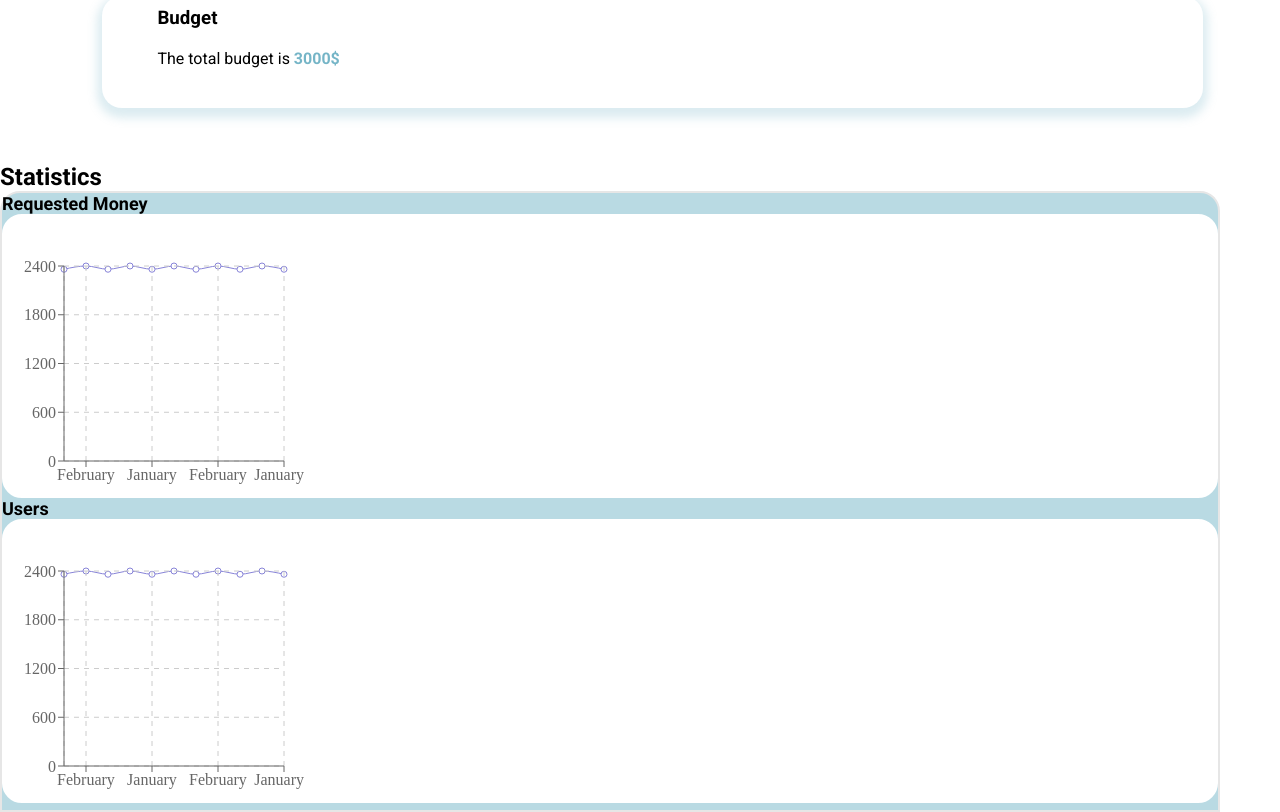
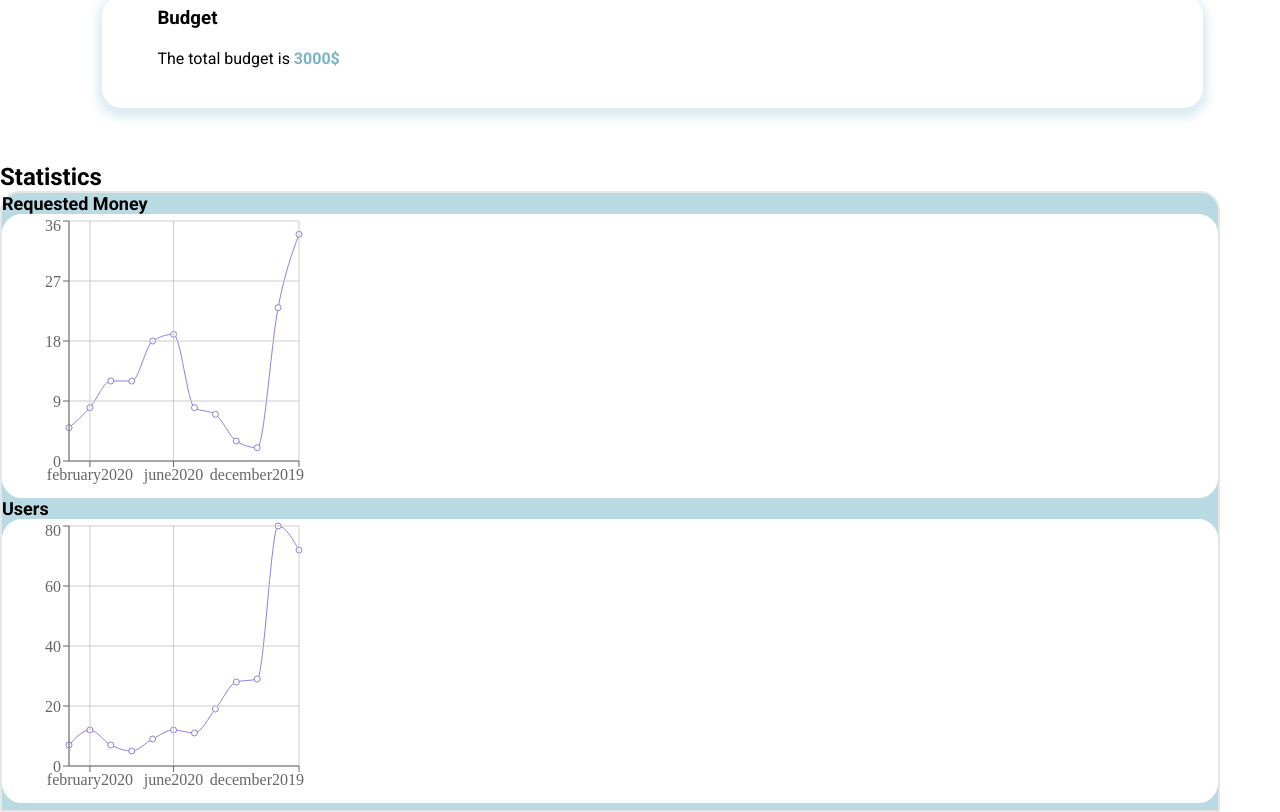
Before and after one commit to ferranjuanals/jump2digital-hackathon, a React (Create React App) app in the folder frontend/: page / in a window 1280 px wide. Shown: the part 565-1377 px from the top of the page. Built offline with nearby package versions, Linux system fonts and the light colour scheme.

Commit message:
grap-numbers

```diff
--- a/frontend/src/components/MonthStadistics/MonthStadistics.jsx
+++ b/frontend/src/components/MonthStadistics/MonthStadistics.jsx
@@ -1,10 +1,14 @@
-import React from 'react'
+import React, {useContext} from 'react'
 import './monthstadistics.css'
 import { LineChart, Line, CartesianGrid, XAxis, YAxis, Tooltip } from 'recharts';
+import {monthContext} from '../../context/monthContext';
 
 function MonthStadistics() {
-    const data = [{name: 'January', pv: 2360}, {name: 'February', pv: 2400},{name: 'January', pv: 2360}, {name: 'February', pv: 2400},{name: 'January', pv: 2360}, {name: 'February', pv: 2400},{name: 'January', pv: 2360}, {name: 'February', pv: 2400},{name: 'January', pv: 2360}, {name: 'February', pv: 2400},{name: 'January', pv: 2360}];
+    const {months, setMonths} = useContext(monthContext);
+    months.map(month => {
 
+    })
+    console.log(months)
     return (
         <div className="MonthStadistics__container">
             <div className="MonthStadistics__div">
@@ -15,11 +19,11 @@ function MonthStadistics() {
                     Requested Money
                 </div>
                 <div className="MonthStadistics__graph">
-                    <LineChart width={300} height={280} data={data} margin={{ top: 50, right: 20, bottom: 5, left: 0 }}>
-                        <Line type="monotone" dataKey="pv" stroke="#8884d8" />
-                        <CartesianGrid stroke="#ccc" strokeDasharray="5 5" />
+                            <LineChart width={300} height={280} data={months}>
+                                <Line type="monotone" dataKey="numberOfRequests" stroke="#8884d8" />
+                                <CartesianGrid stroke="#ccc" />
                                 <XAxis dataKey="name" />
-                        <YAxis />
+                                <YAxis dataKey="numberOfRequests"/>
                                 <Tooltip />
                             </LineChart>
                 </div>
@@ -27,11 +31,11 @@ function MonthStadistics() {
                     Users
                 </div>
                 <div className="MonthStadistics__graph">
-                    <LineChart width={300} height={280} data={data} margin={{ top: 50, right: 20, bottom: 5, left: 0 }}>
-                        <Line type="monotone" dataKey="pv" stroke="#8884d8" />
-                        <CartesianGrid stroke="#ccc" strokeDasharray="5 5" />
+                         <LineChart width={300} height={280} data={months}>
+                                <Line type="monotone" dataKey="loanReturnTime" stroke="#8884d8" />
+                                <CartesianGrid stroke="#ccc" />
                                 <XAxis dataKey="name" />
-                        <YAxis />
+                                <YAxis dataKey="loanReturnTime"/>
                                 <Tooltip />
                             </LineChart>
                 </div>
```
Lines whose indentation alone changed are shown as unchanged.
